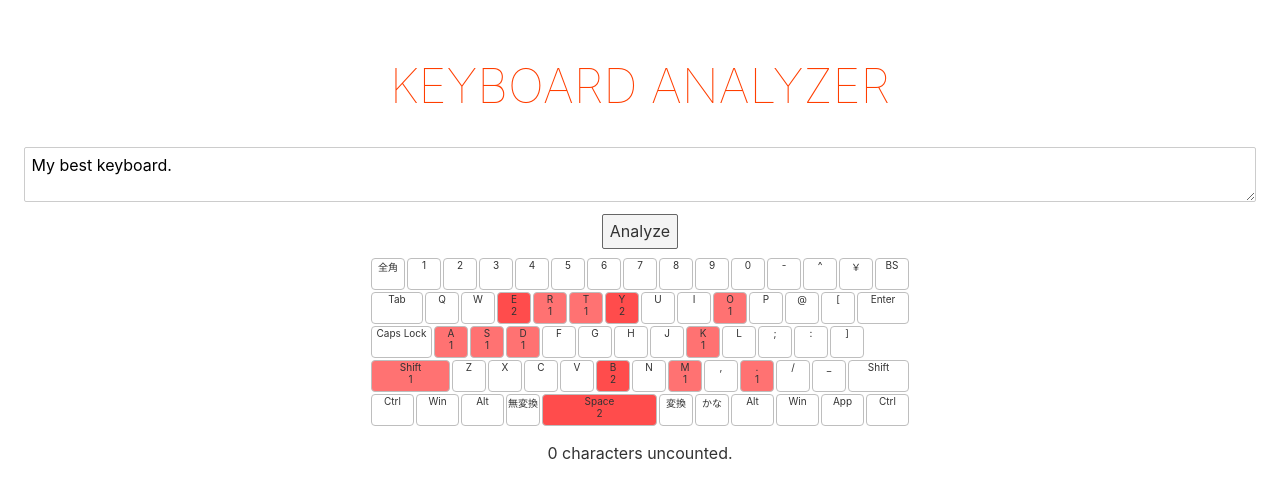
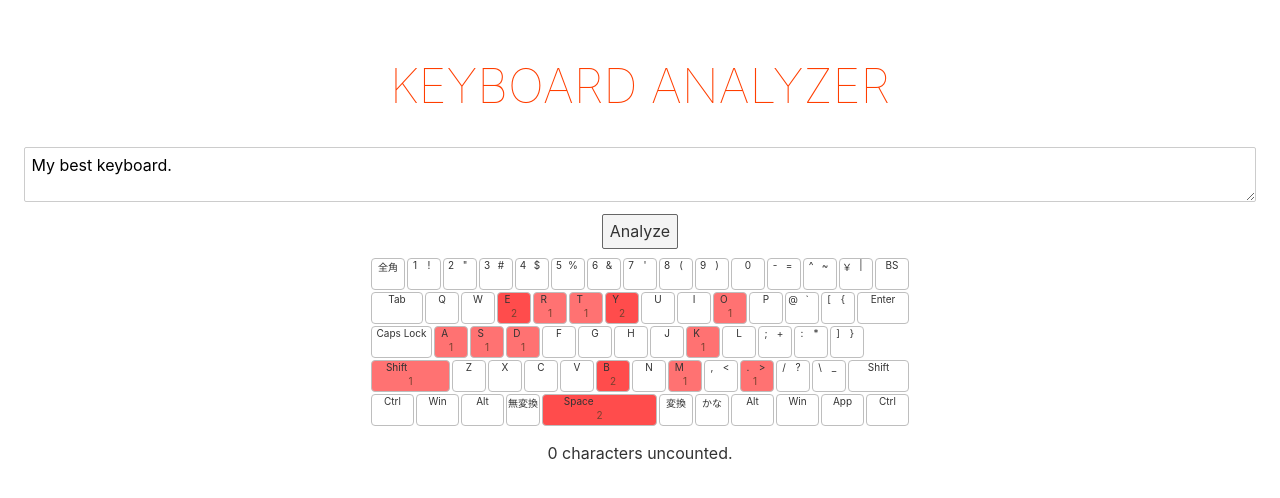
Before and after one commit to eswai/keyboard_analyzer, a Svelte app: page / in a window 1280 px wide. Both pictures are taken after a click on the button "Analyze". Shown: the top 498 px of the page. Built offline with nearby package versions, Linux system fonts and the light colour scheme.

Commit message:
2 legends

```diff
--- a/src/Key.svelte
+++ b/src/Key.svelte
@@ -5,6 +5,8 @@
   export let count = 0;
 
   let width = 36 * size - 4;
+
+  let css = legend.length > 1 ? "key2led" : "key1led";
 
   function heatmap(v){
     const scale = 20;
@@ -21,29 +23,47 @@
   }
 </script>
 
-<div class="key" style="width: {width}px; background-color:{heatmap(value)};">
+<div class={css} style="width: {width}px; background-color:{heatmap(value)};">
   {#each legend as a}
   <div>{a}</div>
   {/each}
   {#if count > 0}
-  <div>{count}</div>
+  <div class="counter">{count}</div>
   {/if}
 </div>
 
 <style>
 
-  .key {
+  .key1led {
     /* float: left; */
     margin: 1px;
     height:30px;
     background-color:#ffffff;
     border:1px solid #bebebe;
     border-radius:4px;
-    /* display: grid; */
-    /* grid-template-rows: 18px 18px; */
-    /* grid-template-columns: 20px 20px; */
+    display: grid;
+    grid-template-rows: 14px 14px;
+    /* grid-template-columns: 14px 14px; */
+    font-size: 10px;
+    /* align-items: baseline; */
+  }
+   .key2led {
+    /* float: left; */
+    margin: 1px;
+    height:30px;
+    background-color:#ffffff;
+    border:1px solid #bebebe;
+    border-radius:4px;
+    display: grid;
+    grid-template-rows: 14px 14px;
+    grid-template-columns: 14px 14px;
     font-size: 10px;
     /* align-items: baseline; */
   }
 
+  .counter {
+    color: #79402f;
+    grid-column: 1 / 3;
+  }
+
 </style>
--- a/src/jis_romaji.json
+++ b/src/jis_romaji.json
@@ -2,19 +2,19 @@
     "layout": [15, 14, 13, 13, 11],
     "keys": [
         {"id": "zkhk"  , "legend": ["全角"]      , "size": 1,   "finger": 1},
-        {"id": "1"     , "legend": ["1"]         , "size": 1,   "finger": 1},
-        {"id": "2"     , "legend": ["2"]         , "size": 1,   "finger": 1},
-        {"id": "3"     , "legend": ["3"]         , "size": 1,   "finger": 2},
-        {"id": "4"     , "legend": ["4"]         , "size": 1,   "finger": 3},
-        {"id": "5"     , "legend": ["5"]         , "size": 1,   "finger": 3},
-        {"id": "6"     , "legend": ["6"]         , "size": 1,    "finger": 6},
-        {"id": "7"     , "legend": ["7"]         , "size": 1,    "finger": 6},
-        {"id": "8"     , "legend": ["8"]         , "size": 1,    "finger": 7},
-        {"id": "9"     , "legend": ["9"]         , "size": 1,    "finger": 8},
+        {"id": "1"     , "legend": ["1", "!"]    , "size": 1,   "finger": 1},
+        {"id": "2"     , "legend": ["2", "\""]   , "size": 1,   "finger": 1},
+        {"id": "3"     , "legend": ["3", "#"]    , "size": 1,   "finger": 2},
+        {"id": "4"     , "legend": ["4", "$"]    , "size": 1,   "finger": 3},
+        {"id": "5"     , "legend": ["5", "%"]    , "size": 1,   "finger": 3},
+        {"id": "6"     , "legend": ["6", "&"]    , "size": 1,    "finger": 6},
+        {"id": "7"     , "legend": ["7", "'"]    , "size": 1,    "finger": 6},
+        {"id": "8"     , "legend": ["8", "("]    , "size": 1,    "finger": 7},
+        {"id": "9"     , "legend": ["9", ")"]    , "size": 1,    "finger": 8},
         {"id": "0"     , "legend": ["0"]         , "size": 1,    "finger": 8},
-        {"id": "-"     , "legend": ["-"]         , "size": 1,    "finger": 8},
-        {"id": "^"     , "legend": ["^"]         , "size": 1,    "finger": 8},
-        {"id": "\\"    , "legend": ["￥"]         , "size": 1,    "finger": 8},
+        {"id": "-"     , "legend": ["-", "="]    , "size": 1,    "finger": 8},
+        {"id": "^"     , "legend": ["^", "~"]    , "size": 1,    "finger": 8},
+        {"id": "\\"    , "legend": ["￥", "|"]    , "size": 1,    "finger": 8},
         {"id": "bs"    , "legend": ["BS"]        , "size": 1,    "finger": 8},
         {"id": "tab"   , "legend": ["Tab"]       , "size": 1.5,  "finger": 1},
         {"id": "q"     , "legend": ["Q"]         , "size": 1,    "finger": 1},
@@ -27,8 +27,8 @@
         {"id": "i"     , "legend": ["I"]         , "size": 1,    "finger": 7},
         {"id": "o"     , "legend": ["O"]         , "size": 1,    "finger": 8},
         {"id": "p"     , "legend": ["P"]         , "size": 1,    "finger": 8},
-        {"id": "@"     , "legend": ["@"]         , "size": 1,    "finger": 8},
-        {"id": "["     , "legend": ["["]         , "size": 1,    "finger": 8},
+        {"id": "@"     , "legend": ["@", "`"]    , "size": 1,    "finger": 8},
+        {"id": "["     , "legend": ["[", "{"]    , "size": 1,    "finger": 8},
         {"id": "enter" , "legend": ["Enter"]     , "size": 1.5,  "finger": 9},
         {"id": "caps"  , "legend": ["Caps Lock"] , "size": 1.75, "finger": 0},
         {"id": "a"     , "legend": ["A"]         , "size": 1,    "finger": 0},
@@ -40,9 +40,9 @@
         {"id": "j"     , "legend": ["J"]         , "size": 1,    "finger": 6},
         {"id": "k"     , "legend": ["K"]         , "size": 1,    "finger": 7},
         {"id": "l"     , "legend": ["L"]         , "size": 1,    "finger": 8},
-        {"id": ";"     , "legend": [";"]         , "size": 1,    "finger": 9},
-        {"id": ":"     , "legend": [":"]         , "size": 1,    "finger": 9},
-        {"id": "]"     , "legend": ["]"]         , "size": 1,    "finger": 9},
+        {"id": ";"     , "legend": [";", "+"]    , "size": 1,    "finger": 9},
+        {"id": ":"     , "legend": [":", "*"]    , "size": 1,    "finger": 9},
+        {"id": "]"     , "legend": ["]", "}"]    , "size": 1,    "finger": 9},
         {"id": "shift" , "legend": ["Shift"]     , "size": 2.25, "finger": 0},
         {"id": "z"     , "legend": ["Z"]         , "size": 1,    "finger": 0},
         {"id": "x"     , "legend": ["X"]         , "size": 1,    "finger": 1},
@@ -51,10 +51,10 @@
         {"id": "b"     , "legend": ["B"]         , "size": 1,    "finger": 3},
         {"id": "n"     , "legend": ["N"]         , "size": 1,    "finger": 6},
         {"id": "m"     , "legend": ["M"]         , "size": 1,    "finger": 6},
-        {"id": ","     , "legend": [","]         , "size": 1,    "finger": 7},
-        {"id": "."     , "legend": ["."]         , "size": 1,    "finger": 8},
-        {"id": "/"     , "legend": ["/"]         , "size": 1,    "finger": 9},
-        {"id": "_"     , "legend": [ "_"]        , "size": 1,    "finger": 9},
+        {"id": ","     , "legend": [",", "<"]    , "size": 1,    "finger": 7},
+        {"id": "."     , "legend": [".", ">"]    , "size": 1,    "finger": 8},
+        {"id": "/"     , "legend": ["/", "?"]    , "size": 1,    "finger": 9},
+        {"id": "_"     , "legend": ["\\", "_"]   , "size": 1,    "finger": 9},
         {"id": "shiftr", "legend": ["Shift"]     , "size": 1.75, "finger": 9},
         {"id": "ctrl"  , "legend": ["Ctrl"]      , "size": 1.25, "finger": 0},
         {"id": "win"   , "legend": ["Win"]       , "size": 1.25, "finger": 0},
@@ -132,7 +132,7 @@
         "\\": {"keys": ["\\"], "shift":[], "type":"seq"},
         "]": {"keys": ["]"], "shift":[], "type":"seq"},
         "^": {"keys": ["^"], "shift":[], "type":"seq"},
-        "_": {"keys": ["_"], "shift":["shift"], "type":"seq"},
+        "_": {"keys": ["\\"], "shift":["shift"], "type":"seq"},
         "`": {"keys": ["@"], "shift":["shift"], "type":"seq"},
         "a": {"keys": ["a"], "shift":[], "type":"seq"},
         "b": {"keys": ["b"], "shift":[], "type":"seq"},
```
